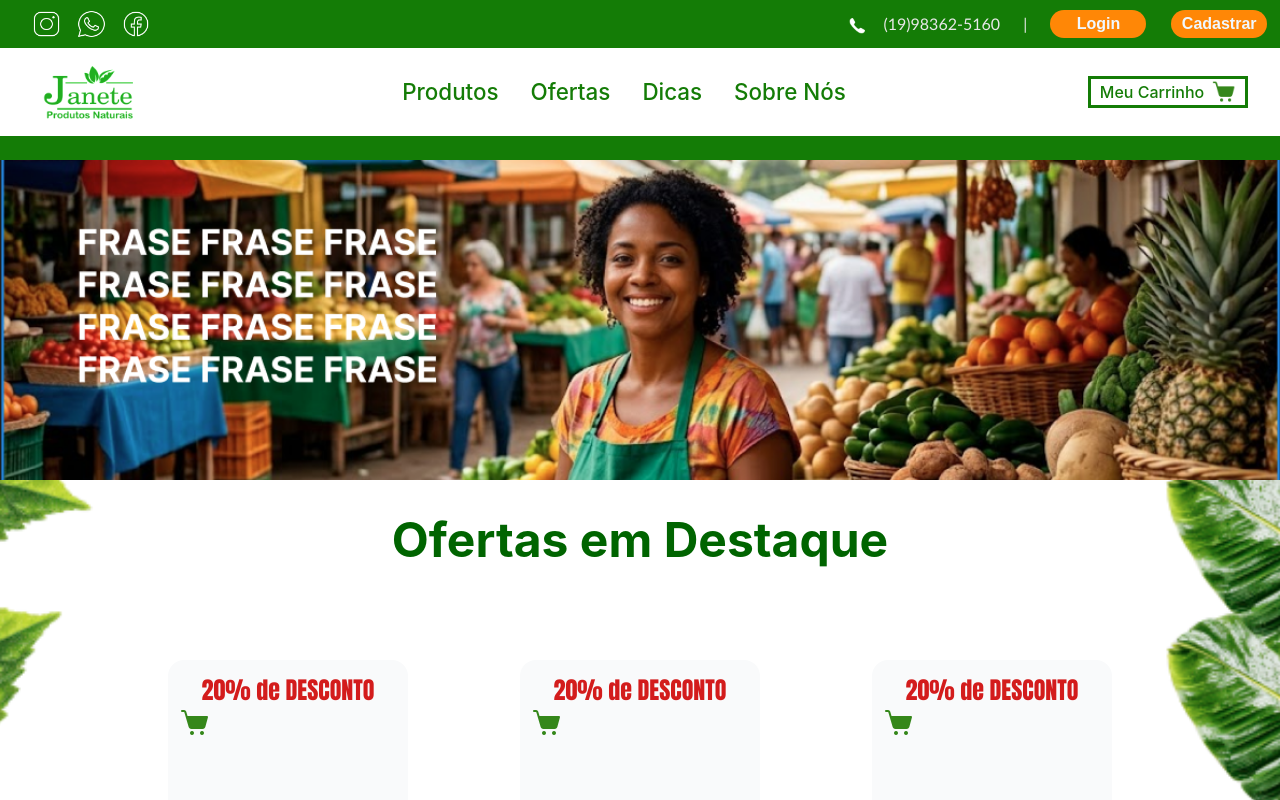
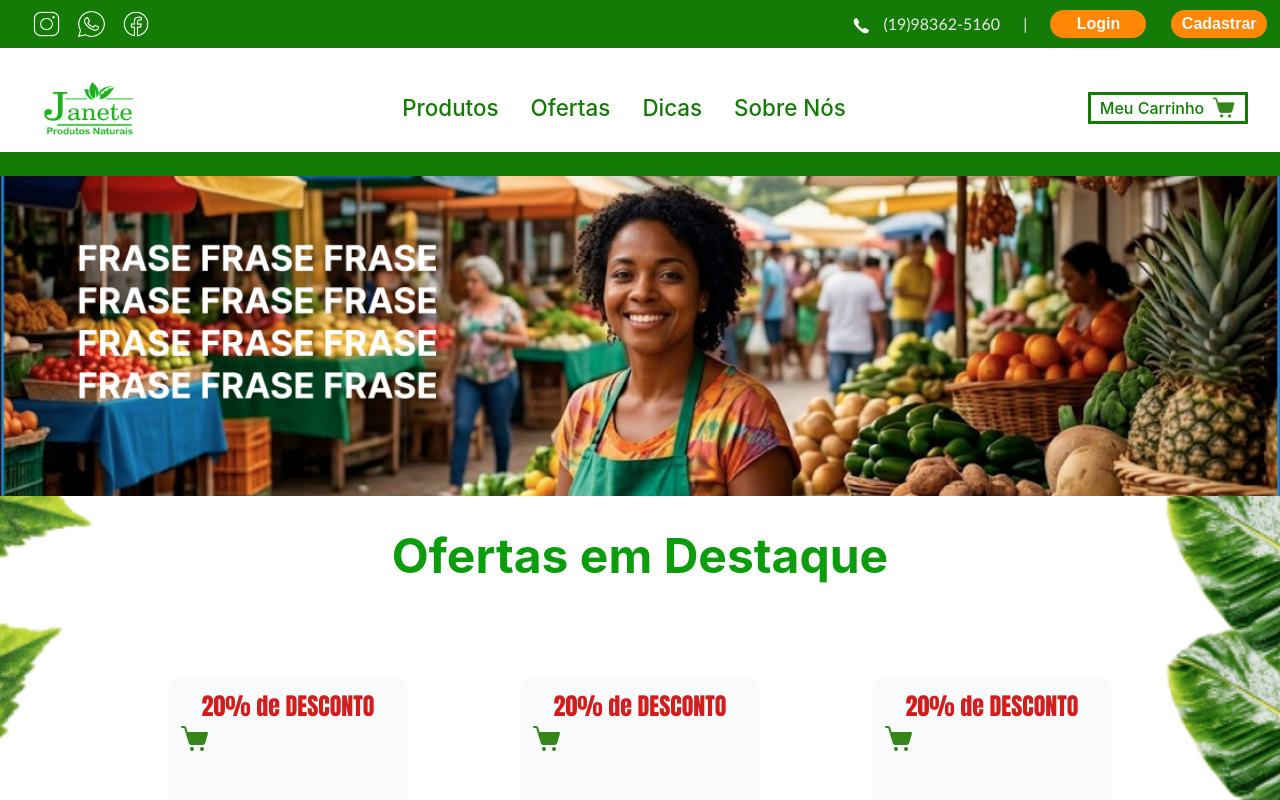
Before and after one commit to SeuByte/JaneteFront, a React (Vite) app in the folder janete-front/: page /ofertas in a window 1280 px wide. Shown: the top 800 px of the page. Built offline with nearby package versions, Linux system fonts and the light colour scheme.

Commit message:
Adiciona Test de Img aos Cards.

```diff
--- a/janete-front/src/components/Navbar.jsx
+++ b/janete-front/src/components/Navbar.jsx
@@ -24,7 +24,7 @@ function NavBar() {
         </div>
 
         <div className="navgate flex items-center gap-3">
-          <img src="/telIcon.png" alt="" className="w-5 h-5 mr-1 mt-1" />
+          <img src="/telIcon.png" alt="" className="w-5 h-5  mt-1" />
 
           <h4 className="aga4">(19)98362-5160</h4>
 
--- a/janete-front/src/navBar.css
+++ b/janete-front/src/navBar.css
@@ -104,6 +104,7 @@
 .ctnpae {
     display: flex;
     justify-content: center;
+    margin-top: 1rem;
     align-items: center;
     background-color: rgb(255, 255, 255);
 
--- a/janete-front/src/produtos.css
+++ b/janete-front/src/produtos.css
@@ -36,7 +36,7 @@
 }
 
 .agah1 {
-    color: darkgreen;
+    color: rgb(11, 157, 11);
 }
 
 /* From Uiverse.io by OnCloud125252 */
--- a/janete-front/src/routes/AppRoutes.jsx
+++ b/janete-front/src/routes/AppRoutes.jsx
@@ -25,6 +25,7 @@ export default function AppRoutes() {
           <Route path="/checkout" element={<Checkout />} />
           <Route path="/ofertas" element={<Ofertas />} />
           <Route path="/produtos" element={<Produtos />} />
+          <Route path="/ofertas" element={<Ofertas />} />
           <Route path="/PoliticaPrivacidade" element={<PoliticaPrivacidade />} />
           <Route path="/QuemSomos" element={<QuemSomos />} />
           <Route path="/FaleConosco" element={<FaleConosco/>} />
```
